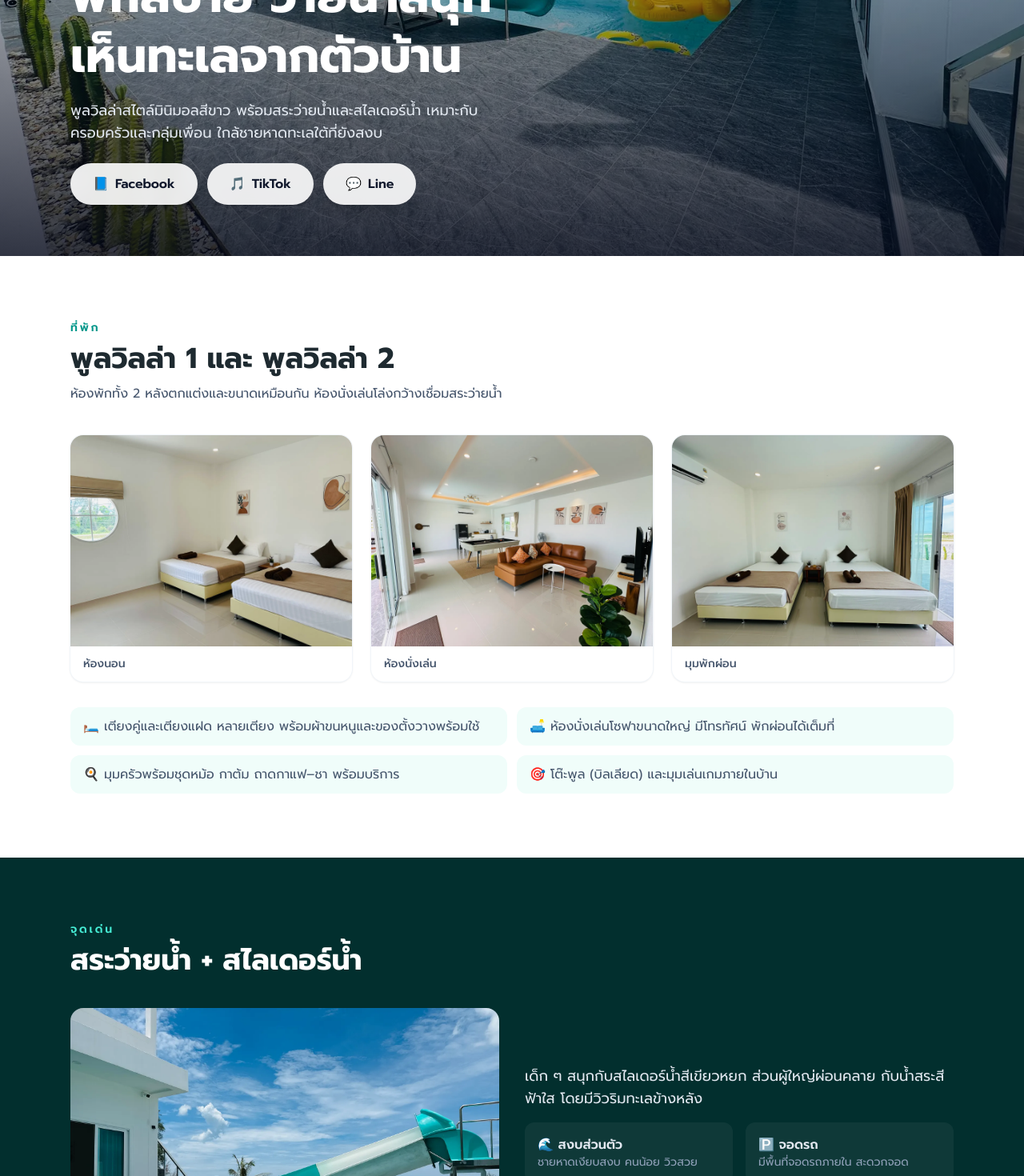
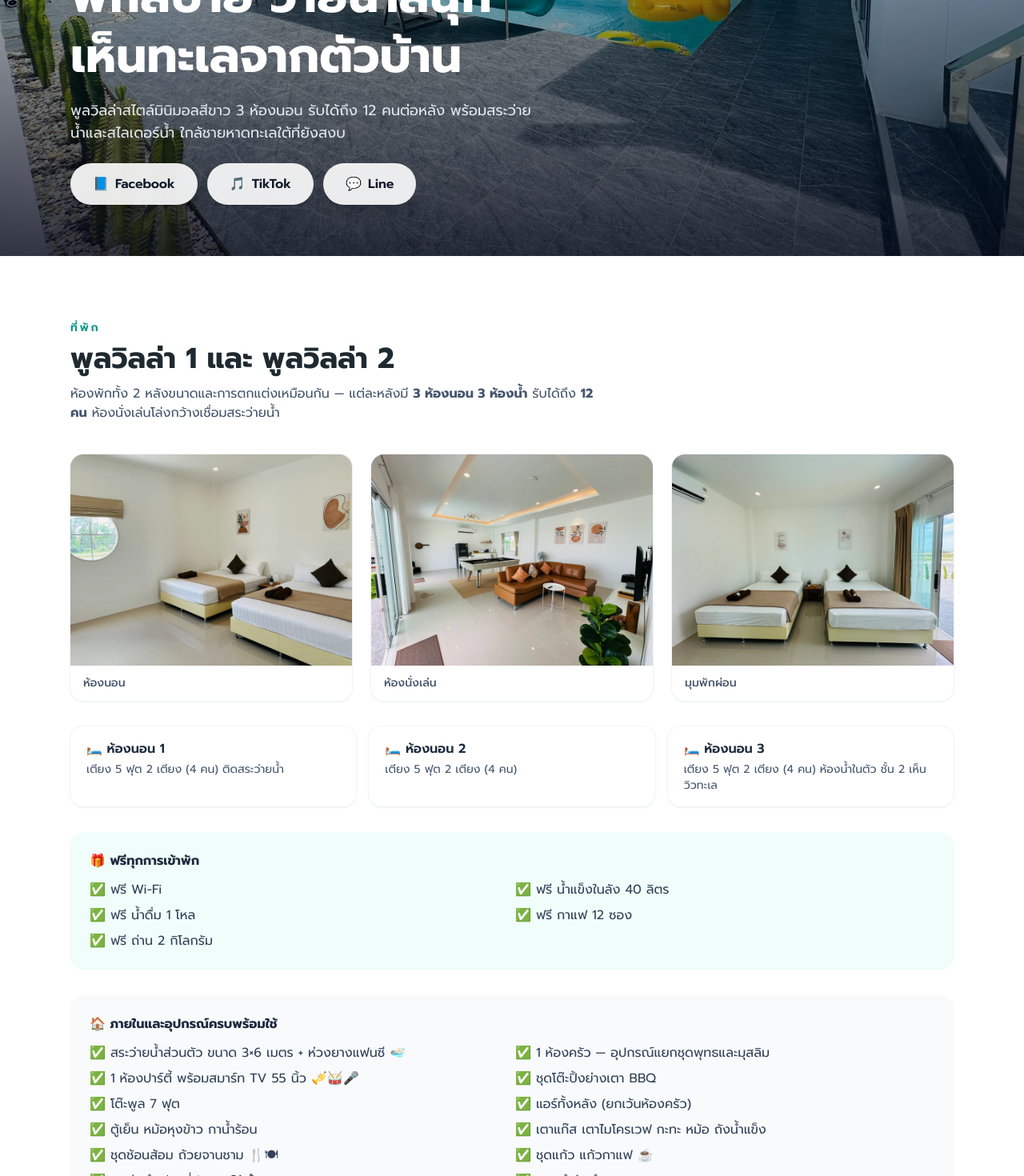
Before and after one commit to comveesa/puya-web, a Next.js app: page / in a window 1280 px wide. Shown: the part 480-1950 px from the top of the page at 80% size. Built offline with nearby package versions, Linux system fonts and the light colour scheme.

Commit message:
Add real villa details, phone number; update hero/pool copy

```diff
--- a/app/layout.tsx
+++ b/app/layout.tsx
@@ -12,11 +12,11 @@ export const metadata: Metadata = {
   metadataBase: new URL("https://puya-web-three.vercel.app"),
   title: "PUYA Beach Villa | พูลวิลล่าริมทะเล อ.เทพา จ.สงขลา",
   description:
-    "พูลวิลล่าสัญชาติไทยแบบมินิมอลติดชายหาด อ.เทพา จ.สงขลา มีสระว่ายน้ำและสไลเดอร์น้ำ เหมาะกับครอบครัวและกลุ่มเพื่อน จอง/สอบถามผ่าน Facebook, TikTok และ Line",
+    "พูลวิลล่าสัญชาติไทยแบบมินิมอลติดชายหาด อ.เทพา จ.สงขลา 3 ห้องนอน 3 ห้องน้ำ รับได้ถึง 12 คน/หลัง มีสระว่ายน้ำ สไลเดอร์น้ำ และห้องปาร์ตี้ในตัว จอง/สอบถามผ่าน Facebook, TikTok และ Line",
   openGraph: {
     title: "PUYA Beach Villa | พูลวิลล่าริมทะเล อ.เทพา จ.สงขลา",
     description:
-      "พูลวิลล่าสไตล์มินิมอลสีขาว พร้อมสระว่ายน้ำและสไลเดอร์น้ำ ใกล้ชายหาดทะเลใต้ อ.เทพา จ.สงขลา",
+      "พูลวิลล่าสไตล์มินิมอลสีขาว 3 ห้องนอน 3 ห้องน้ำ รับได้ถึง 12 คน/หลัง พร้อมสระว่ายน้ำและสไลเดอร์น้ำ ใกล้ชายหาดทะเลใต้ อ.เทพา จ.สงขลา",
     images: ["/images/img1928.webp"],
     type: "website",
     locale: "th_TH",
--- a/app/page.tsx
+++ b/app/page.tsx
@@ -97,8 +97,8 @@ export default function Home() {
             เห็นทะเลจากตัวบ้าน
           </h1>
           <p className="mt-4 max-w-xl text-slate-200 md:text-lg">
-            พูลวิลล่าสไตล์มินิมอลสีขาว พร้อมสระว่ายน้ำและสไลเดอร์น้ำ
-            เหมาะกับครอบครัวและกลุ่มเพื่อน ใกล้ชายหาดทะเลใต้ที่ยังสงบ
+            พูลวิลล่าสไตล์มินิมอลสีขาว 3 ห้องนอน รับได้ถึง 12 คนต่อหลัง
+            พร้อมสระว่ายน้ำและสไลเดอร์น้ำ ใกล้ชายหาดทะเลใต้ที่ยังสงบ
           </p>
           <div className="mt-6">
             <SocialButtons size="lg" />
@@ -115,8 +115,8 @@ export default function Home() {
           พูลวิลล่า 1 และ พูลวิลล่า 2
         </h2>
         <p className="mt-3 max-w-2xl text-slate-600">
-          ห้องพักทั้ง 2 หลังตกแต่งและขนาดเหมือนกัน
-          ห้องนั่งเล่นโล่งกว้างเชื่อมสระว่ายน้ำ
+          ห้องพักทั้ง 2 หลังขนาดและการตกแต่งเหมือนกัน — แต่ละหลังมี{" "}
+          <b>3 ห้องนอน 3 ห้องน้ำ</b> รับได้ถึง <b>12 คน</b> ห้องนั่งเล่นโล่งกว้างเชื่อมสระว่ายน้ำ
         </p>
 
         <div className="mt-10 grid gap-6 sm:grid-cols-2 lg:grid-cols-3">
@@ -157,20 +157,72 @@ export default function Home() {
           ))}
         </div>
 
-        <ul className="mt-8 grid gap-3 text-slate-600 sm:grid-cols-2">
-          <li className="rounded-xl bg-teal-50 px-4 py-3">
-            🛏️ เตียงคู่และเตียงแฝด หลายเตียง พร้อมผ้าขนหนูและของตั้งวางพร้อมใช้
-          </li>
-          <li className="rounded-xl bg-teal-50 px-4 py-3">
-            🛋️ ห้องนั่งเล่นโซฟาขนาดใหญ่ มีโทรทัศน์ พักผ่อนได้เต็มที่
-          </li>
-          <li className="rounded-xl bg-teal-50 px-4 py-3">
-            🍳 มุมครัวพร้อมชุดหม้อ กาต้ม ถาดกาแฟ–ชา พร้อมบริการ
-          </li>
-          <li className="rounded-xl bg-teal-50 px-4 py-3">
-            🎯 โต๊ะพูล (บิลเลียด) และมุมเล่นเกมภายในบ้าน
-          </li>
-        </ul>
+        {/* รายละเอียดห้องนอน */}
+        <div className="mt-8 grid gap-4 sm:grid-cols-3">
+          {[
+            {
+              icon: "🛏️",
+              label: "ห้องนอน 1",
+              detail: "เตียง 5 ฟุต 2 เตียง (4 คน) ติดสระว่ายน้ำ",
+            },
+            {
+              icon: "🛏️",
+              label: "ห้องนอน 2",
+              detail: "เตียง 5 ฟุต 2 เตียง (4 คน)",
+            },
+            {
+              icon: "🛏️",
+              label: "ห้องนอน 3",
+              detail:
+                "เตียง 5 ฟุต 2 เตียง (4 คน) ห้องน้ำในตัว ชั้น 2 เห็นวิวทะเล",
+            },
+          ].map((room) => (
+            <div
+              key={room.label}
+              className="rounded-2xl bg-white px-5 py-4 shadow-sm ring-1 ring-slate-100"
+            >
+              <p className="font-semibold text-slate-800">
+                <span aria-hidden>{room.icon}</span> {room.label}
+              </p>
+              <p className="mt-1 text-sm text-slate-600">{room.detail}</p>
+            </div>
+          ))}
+        </div>
+
+        {/* ฟรีทุกการเข้าพัก */}
+        <div className="mt-8 rounded-2xl bg-teal-50 p-6">
+          <h3 className="font-bold text-slate-800">
+            🎁 ฟรีทุกการเข้าพัก
+          </h3>
+          <ul className="mt-3 grid gap-2 text-slate-700 sm:grid-cols-2">
+            <li>✅ ฟรี Wi-Fi</li>
+            <li>✅ ฟรี น้ำแข็งในลัง 40 ลิตร</li>
+            <li>✅ ฟรี น้ำดื่ม 1 โหล</li>
+            <li>✅ ฟรี กาแฟ 12 ซอง</li>
+            <li>✅ ฟรี ถ่าน 2 กิโลกรัม</li>
+          </ul>
+        </div>
+
+        {/* ภายในโครง */}
+        <div className="mt-8 rounded-2xl bg-slate-50 p-6">
+          <h3 className="font-bold text-slate-800">
+            🏠 ภายในและอุปกรณ์ครบพร้อมใช้
+          </h3>
+          <ul className="mt-3 grid gap-2 text-slate-700 sm:grid-cols-2">
+            <li>✅ สระว่ายน้ำส่วนตัว ขนาด 3×6 เมตร + ห่วงยางแฟนซี 🏊🏻‍♂️</li>
+            <li>✅ 1 ห้องครัว — อุปกรณ์แยกชุดพุทธและมุสลิม</li>
+            <li>✅ 1 ห้องปาร์ตี้ พร้อมสมาร์ท TV 55 นิ้ว 🎺🥁🎤</li>
+            <li>✅ ชุดโต๊ะปิ้งย่างเตา BBQ</li>
+            <li>✅ โต๊ะพูล 7 ฟุต</li>
+            <li>✅ แอร์ทั้งหลัง (ยกเว้นห้องครัว)</li>
+            <li>✅ ตู้เย็น หม้อหุงข้าว กาน้ำร้อน</li>
+            <li>✅ เตาแก๊ส เตาไมโครเวฟ กะทะ หม้อ ถังน้ำแข็ง</li>
+            <li>✅ ชุดช้อนส้อม ถ้วยจานชาม 🍴🍽</li>
+            <li>✅ ชุดแก้ว แก้วกาแฟ ☕️</li>
+            <li>✅ ชุดมีดทำครัว ที่ปอกผลไม้ 🔪</li>
+            <li>✅ ครกตำส้มตำ</li>
+          </ul>
+        </div>
       </section>
 
       {/* สระว่ายน้ำ */}
@@ -196,8 +248,9 @@ export default function Home() {
             </figure>
             <div className="space-y-4 text-slate-200">
               <p className="text-lg">
-                เด็ก ๆ สนุกกับสไลเดอร์น้ำสีเขียวหยก ส่วนผู้ใหญ่ผ่อนคลาย
-                กับน้ำสระสีฟ้าใส โดยมีวิวริมทะเลข้างหลัง
+                สระส่วนตัวขนาด 3×6 เมตร พร้อมสไลเดอร์น้ำสีเขียวหยก — เด็ก ๆ สนุก
+                เป็นที่สุด ส่วนผู้ใหญ่ผ่อนคลายกับน้ำสระสีฟ้าใส
+                โดยมีวิวริมทะเลข้างหลัง
               </p>
               <div className="grid grid-cols-2 gap-4">
                 <div className="rounded-xl bg-white/5 p-4">
@@ -286,6 +339,12 @@ export default function Home() {
                 หรือทางโซเชียลตามปุ่มด้านล่าง — สอบถามและจองได้เร็วที่สุด
               </p>
               <SocialButtons size="lg" />
+              <a
+                href="tel:+66928613745"
+                className="inline-flex items-center gap-2 rounded-full bg-teal-600 px-7 py-3.5 text-base font-semibold text-white shadow-lg transition hover:bg-teal-700"
+              >
+                <span aria-hidden>📞</span> โทร 092-861-3745
+              </a>
               <div className="overflow-hidden rounded-2xl border border-slate-200">
                 <iframe
                   title="แผนที่ PUYA Beach Villa"
@@ -297,6 +356,17 @@ export default function Home() {
               </div>
               <p className="text-sm text-slate-500">
                 📍 อำเภอเทพา จังหวัดสงขลา — แผนที่ชี้ตำแหน่งจริงของที่พัก (กดป้ายในแผนที่เพื่อเปิดนำทางใน Google Maps ได้เลย)
+              </p>
+              <p className="text-sm text-slate-500">
+                📞 โทร 092-861-3745 · แผนที่:{" "}
+                <a
+                  href="https://maps.app.goo.gl/QHRFVZVc4vvrps6d7"
+                  target="_blank"
+                  rel="noopener noreferrer"
+                  className="text-teal-600 underline"
+                >
+                  เปิด Google Maps
+                </a>
               </p>
             </div>
             <div className="overflow-hidden rounded-2xl">
```
Also changed, not shown: 2 other files (tests, documents, lock files or other folders).
